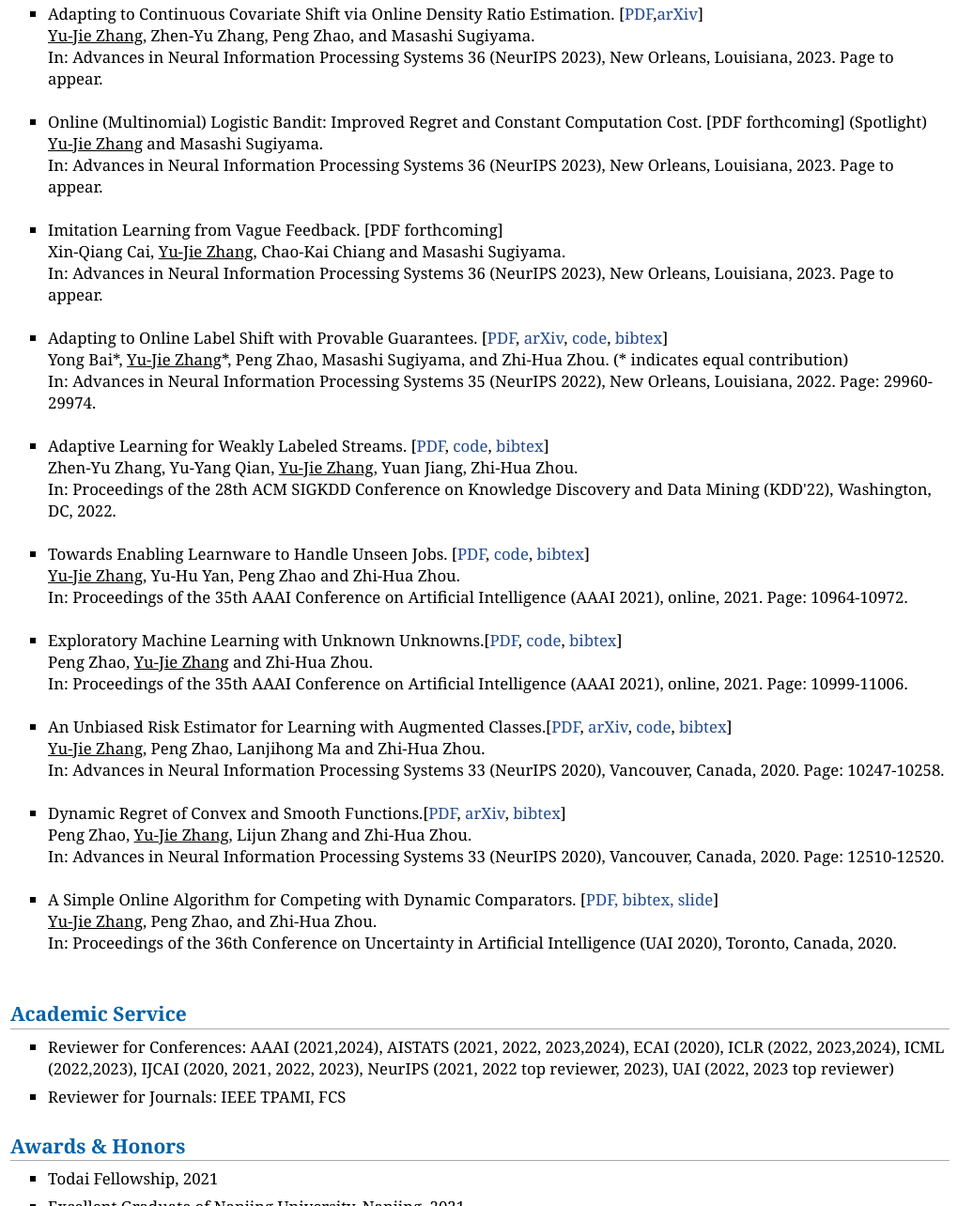
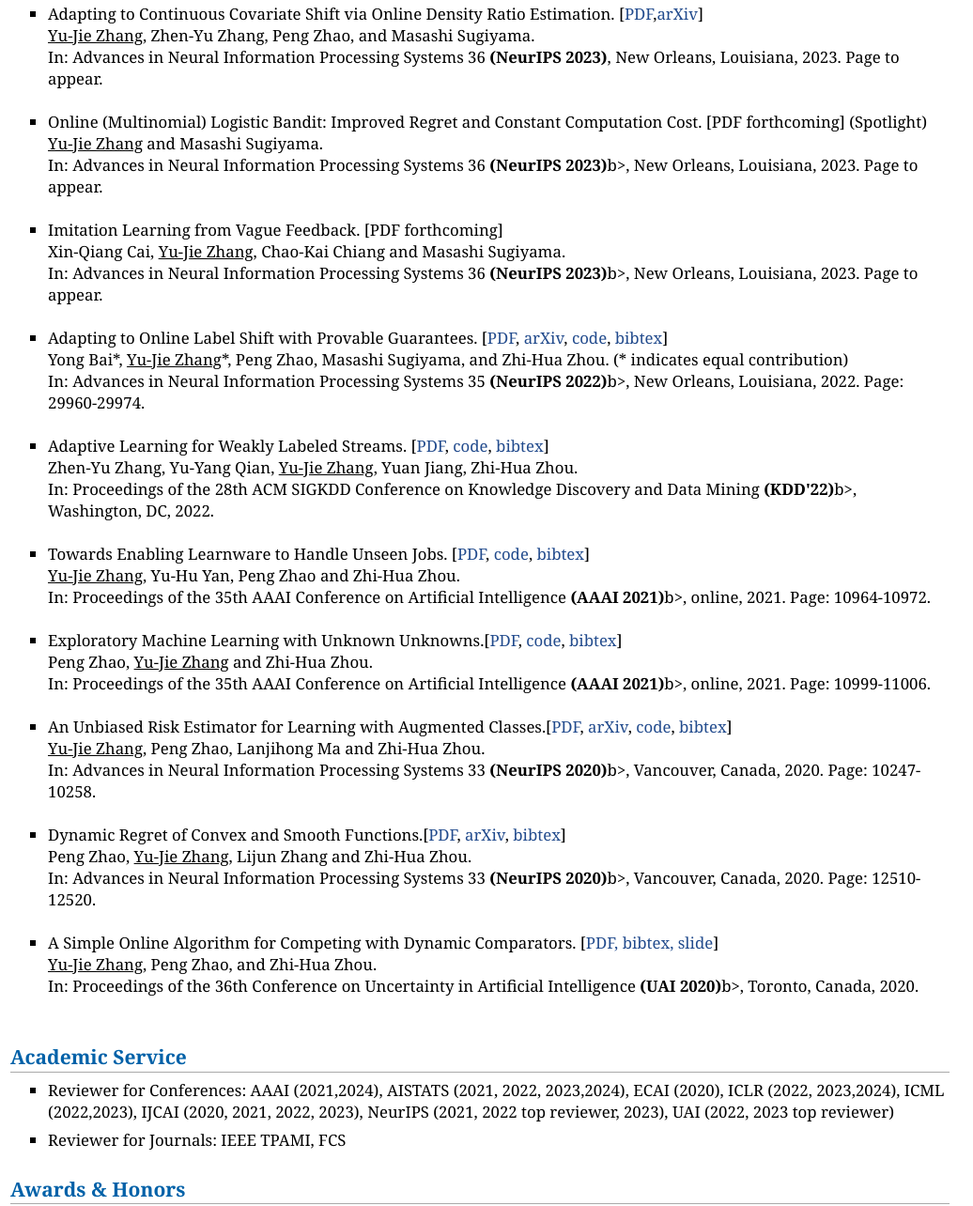
Before and after one commit to yujie-zhang96/yujie-zhang96.github.io, a plain HTML site: page index.html in a window 1280 px wide. Shown: the part 869-2153 px from the top of the page at 94% size, without its empty margins (129-1165 px from the left). Drawn offline with Linux system fonts and the light colour scheme.

Commit message:
Update index.html

```diff
--- a/index.html
+++ b/index.html
@@ -67,63 +67,63 @@ Peng Zhao, <u>Yu-Jie Zhang</u>, Lijun Zhang, and Zhi-Hua Zhou.
 <li>
 Adapting to Continuous Covariate Shift via Online Density Ratio Estimation. [<a href="https://arxiv.org/pdf/2302.02552.pdf">PDF</a>,<a href="https://arxiv.org/abs/2302.02552">arXiv</a>]<br>
 <u>Yu-Jie Zhang</u>, Zhen-Yu Zhang, Peng Zhao, and Masashi Sugiyama. <br>
-In: Advances in Neural Information Processing Systems 36 (NeurIPS 2023), New Orleans, Louisiana, 2023. Page to appear.
+In: Advances in Neural Information Processing Systems 36 <b>(NeurIPS 2023)</b>, New Orleans, Louisiana, 2023. Page to appear.
 <br><br>
 </li>
 <li>
 Online (Multinomial) Logistic Bandit: Improved Regret and Constant Computation Cost. [PDF forthcoming] (Spotlight)<br>
 <u>Yu-Jie Zhang</u> and Masashi Sugiyama. <br>
-In: Advances in Neural Information Processing Systems 36 (NeurIPS 2023), New Orleans, Louisiana, 2023. Page to appear.
+In: Advances in Neural Information Processing Systems 36 <b>(NeurIPS 2023)</b>b>, New Orleans, Louisiana, 2023. Page to appear.
 <br><br>
 </li>
 <li>
 Imitation Learning from Vague Feedback. [PDF forthcoming]<br>
 Xin-Qiang Cai, <u>Yu-Jie Zhang</u>, Chao-Kai Chiang and Masashi Sugiyama. <br>
-In: Advances in Neural Information Processing Systems 36 (NeurIPS 2023), New Orleans, Louisiana, 2023. Page to appear.
+In: Advances in Neural Information Processing Systems 36 <b>(NeurIPS 2023)</b>b>, New Orleans, Louisiana, 2023. Page to appear.
 <br><br>
 </li>
 <li>
 Adapting to Online Label Shift with Provable Guarantees. [<a href="publication/NeurIPS'22_label_shift.pdf">PDF</a>, <a href="https://arxiv.org/abs/2207.02121">arXiv</a>, <a href = "http://www.lamda.nju.edu.cn/code_ATLAS.ashx" >code</a>, <a href="http://www.lamda.nju.edu.cn/zhaop/bib/2022-NeurIPS-OLaS.html">bibtex</a>]
 <br>
 Yong Bai*, <u>Yu-Jie Zhang</u>*, Peng Zhao, Masashi Sugiyama, and Zhi-Hua Zhou. (* indicates equal contribution) <br>
-In: Advances in Neural Information Processing Systems 35 (NeurIPS 2022), New Orleans, Louisiana, 2022. Page: 29960-29974.
+In: Advances in Neural Information Processing Systems 35 <b>(NeurIPS 2022)</b>b>, New Orleans, Louisiana, 2022. Page: 29960-29974.
 <br><br>
 </li>
 <li>
 Adaptive Learning for Weakly Labeled Streams. [<a href="https://www.lamda.nju.edu.cn/zhangzy/KDD'22_AdaStreams.pdf">PDF</a>, <a href="https://www.lamda.nju.edu.cn/code_AdaStreams.ashx">code</a>, <a href="https://www.lamda.nju.edu.cn/zhangzy/bib/2022_KDD_AdaStreams.html">bibtex</a>] <br>
 Zhen-Yu Zhang, Yu-Yang Qian, <u>Yu-Jie Zhang</u>, Yuan Jiang, Zhi-Hua Zhou.<br>
-In: Proceedings of the 28th ACM SIGKDD Conference on Knowledge Discovery and Data Mining (KDD'22), Washington, DC, 2022.
+In: Proceedings of the 28th ACM SIGKDD Conference on Knowledge Discovery and Data Mining <b>(KDD'22)</b>b>, Washington, DC, 2022.
 <br><br>
 </li>
 <li>
 Towards Enabling Learnware to Handle Unseen Jobs. [<a href="http://129.211.169.156/publication/aaai21_unseenJob.pdf">PDF</a>,  <a href="http://www.lamda.nju.edu.cn/code_RKME_unseen.ashx">code</a>, <a href="http://www.lamda.nju.edu.cn/zhaop/bib/2021-AAAI-UnseenJob.html">bibtex</a>]<br>
 <u>Yu-Jie Zhang</u>, Yu-Hu Yan, Peng Zhao and Zhi-Hua Zhou. <br>
-In: Proceedings of the 35th AAAI Conference on Artificial Intelligence (AAAI 2021), online, 2021. Page: 10964-10972.
+In: Proceedings of the 35th AAAI Conference on Artificial Intelligence <b>(AAAI 2021)</b>b>, online, 2021. Page: 10964-10972.
 <br><br>
 </li>
 <li>
 Exploratory Machine Learning with Unknown Unknowns.[<a href="https://www.lamda.nju.edu.cn/zhaop/publication/AAAI&#39;21-ExML.pdf">PDF</a>, <a href="http://www.lamda.nju.edu.cn/code_ExML.ashx">code</a>, <a href="http://www.lamda.nju.edu.cn/zhaop/bib/2021-AAAI-ExML.html">bibtex</a>] <br>
 Peng Zhao, <u>Yu-Jie Zhang</u> and Zhi-Hua Zhou. <br>
-In: Proceedings of the 35th AAAI Conference on Artificial Intelligence (AAAI 2021), online, 2021. Page: 10999-11006.
+In: Proceedings of the 35th AAAI Conference on Artificial Intelligence <b>(AAAI 2021)</b>b>, online, 2021. Page: 10999-11006.
 <br><br>
 </li>
 <li>
 An Unbiased Risk Estimator for Learning with Augmented Classes.[<a href="https://www.lamda.nju.edu.cn/zhaop/publication/NeurIPS&#39;20-Eulac.pdf">PDF</a>,  <a href="https://arxiv.org/abs/1910.09388">arXiv</a>, <a href="http://www.lamda.nju.edu.cn/code_Eulac.ashx">code</a>, <a href="http://www.lamda.nju.edu.cn/zhaop/bib/2020-NeurIPS-Eulac.html">bibtex</a>]<br>
 <u>Yu-Jie Zhang</u>, Peng Zhao, Lanjihong Ma and Zhi-Hua Zhou. <br>
- In: Advances in Neural Information Processing Systems 33 (NeurIPS 2020), Vancouver, Canada, 2020. Page: 10247-10258.
+ In: Advances in Neural Information Processing Systems 33 <b>(NeurIPS 2020)</b>b>, Vancouver, Canada, 2020. Page: 10247-10258.
 <br><br>
 </li>
 <li>
 Dynamic Regret of Convex and Smooth Functions.[<a href="https://www.lamda.nju.edu.cn/zhaop/publication/NeurIPS&#39;20-Sword.pdf">PDF</a>,  <a href="https://arxiv.org/abs/2007.03479">arXiv</a>, <a href="http://www.lamda.nju.edu.cn/zhaop/bib/2020-NeurIPS-Sword.html">bibtex</a>]<br>
 Peng Zhao, <u>Yu-Jie Zhang</u>,	Lijun Zhang and Zhi-Hua Zhou. <br>
-In: Advances in Neural Information Processing Systems 33 (NeurIPS 2020), Vancouver, Canada, 2020. Page: 12510-12520.
+In: Advances in Neural Information Processing Systems 33 <b>(NeurIPS 2020)</b>b>, Vancouver, Canada, 2020. Page: 12510-12520.
 <br><br>
 </li>
 <li>
 A Simple Online Algorithm for Competing with Dynamic Comparators. [<a href="https://cs.nju.edu.cn/zhouzh/zhouzh.files/publication/uai20.pdf">PDF,</a> <a href="http://www.lamda.nju.edu.cn/zhaop/bib/2020-UAI-simple.html">bibtex,</a> <a href="http://www.lamda.nju.edu.cn/zhangyj/slide/UAI2020_simple.pdf">slide</a>]<br>
 <u>Yu-Jie Zhang</u>, Peng Zhao, and Zhi-Hua Zhou.
 <br>
-In: Proceedings of the 36th Conference on Uncertainty in Artificial Intelligence (UAI 2020), Toronto, Canada, 2020.
+In: Proceedings of the 36th Conference on Uncertainty in Artificial Intelligence <b>(UAI 2020)</b>b>, Toronto, Canada, 2020.
 <br><br>
 </li>
 </ul>
```
